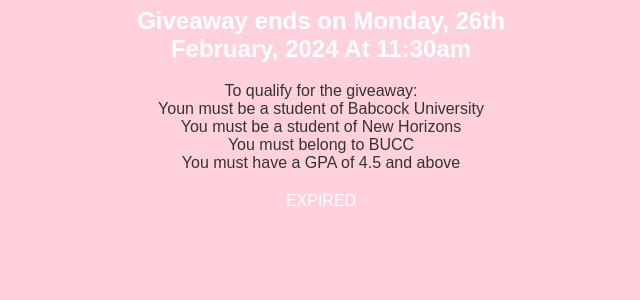
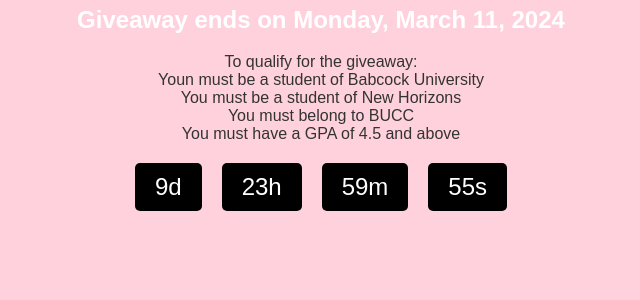
Before and after one commit to OluwatosinALADESE/COSC-107-PROJECT-1, a plain HTML site: page index.html in a window 1280 px wide. Shown: the part 500-800 px from the top of the page, without its empty margins (319-959 px from the left). Drawn offline with Linux system fonts and the light colour scheme.

Commit message:
Modified the script & index file

```diff
--- a/index.html
+++ b/index.html
@@ -10,7 +10,7 @@
 <div class="container">
   <img src="/images/giveaway_image.JPG" alt="Giveaway Image" width="500" class="rounded">
   <h1>New Iphone Giveaway!</h1>
-  <h2>Giveaway ends on Monday, 26th<br>February, 2024 At 11:30am</h2>
+  <h2 class="deadline"></h2>
   <p>To qualify for the giveaway:<br>Youn must be a student of Babcock University<br>You must be a student of New Horizons<br>You must belong to BUCC<br>You must have a GPA of 4.5 and above</p>
   <div id="countdown">
     <div id="days" class="countdown-box"></div>
--- a/script.js
+++ b/script.js
@@ -1,25 +1,37 @@
+// Get the current date and time
+var currentDate = new Date();
+// Add 10 days to the current date
+currentDate.setDate(currentDate.getDate() + 10);
+// Set the countdown target date
+var countDownDate = currentDate.getTime();
 
-var countDownDate = new Date("March 1, 2024 00:00:00").getTime();
+// Format the future date
+var options = { weekday: 'long', year: 'numeric', month: 'long', day: 'numeric' };
+var futureDateFormatted = currentDate.toLocaleDateString('en-US', options);
+
+
+// Display the future date in the element with the class "deadline"
+document.querySelector(".deadline").innerHTML = "Giveaway ends on " + futureDateFormatted;
+
 
 var x = setInterval(function() {
-
+    // Get the current date and time
     var now = new Date().getTime();
-
-
+    // Calculate the distance between the current date and the countdown target date
     var distance = countDownDate - now;
-
+    // Calculate days, hours, minutes, and seconds remaining
     var days = Math.floor(distance / (1000 * 60 * 60 * 24));
     var hours = Math.floor((distance % (1000 * 60 * 60 * 24)) / (1000 * 60 * 60));
     var minutes = Math.floor((distance % (1000 * 60 * 60)) / (1000 * 60));
     var seconds = Math.floor((distance % (1000 * 60)) / 1000);
 
-
+    // Display the remaining time in the HTML elements
     document.getElementById("days").innerHTML = days + "d ";
     document.getElementById("hours").innerHTML = hours + "h ";
     document.getElementById("minutes").innerHTML = minutes + "m ";
     document.getElementById("seconds").innerHTML = seconds + "s ";
 
-
+    // If the countdown has expired
     if (distance < 0) {
         clearInterval(x);
         document.getElementById("countdown").innerHTML = "EXPIRED";
```
